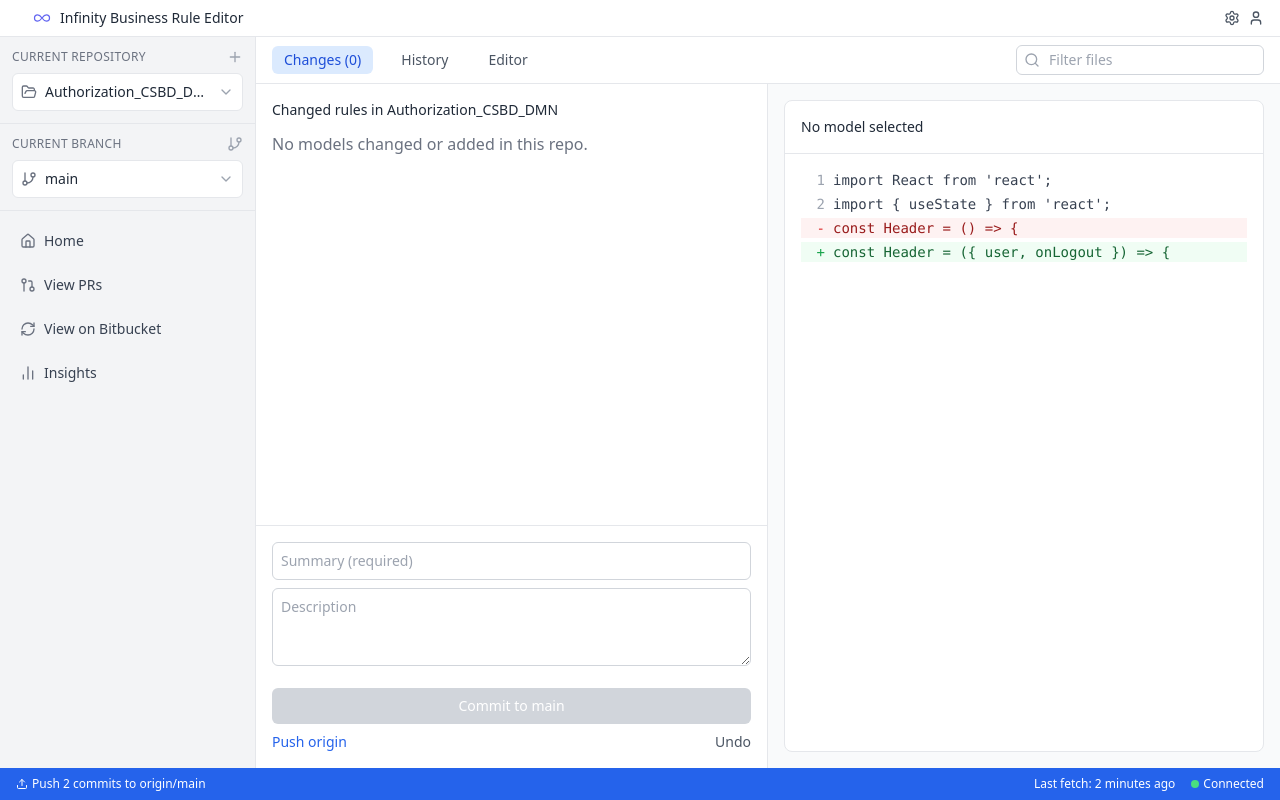
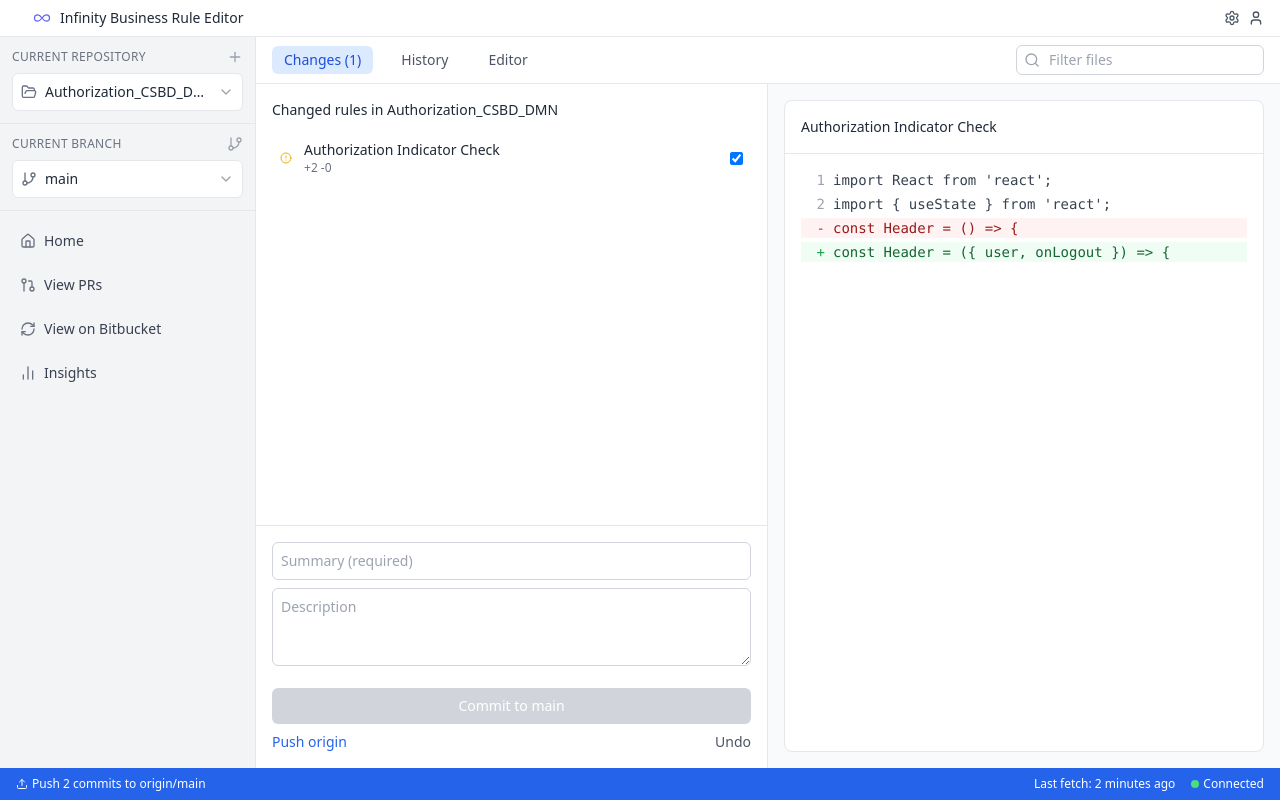
Before and after one commit to tomltran7/Drools, a React (Vite) app in the folder Infinity-React-UI-main/: page / in a window 1280 px wide. Built offline with nearby package versions, Linux system fonts and the light colour scheme.

Commit message:
restore point

```diff
--- a/Infinity-React-UI-main/src/components/InfinityReactUI.jsx
+++ b/Infinity-React-UI-main/src/components/InfinityReactUI.jsx
@@ -367,16 +367,7 @@ const DecisionTableIDE = ({ title: initialTitle, columns: initialColumns, rows:
     }
 
     const merged = [...pos, ...neg];
-    const persisted = merged.map(tc => ({ ...tc, result: null, status: null }));
-    setTestCases(persisted);
-    // Persist generated suite to parent model so it survives reloads
-    if (typeof setTable === 'function') {
-      try {
-        setTable({ columns, rows, testCases: persisted });
-      } catch (e) {
-        console.warn('Failed to persist generated test suite to parent model', e);
-      }
-    }
+    setTestCases(merged.map(tc => ({ ...tc, result: null, status: null })));
   };
 
   // Update test case
@@ -988,6 +979,7 @@ const InfinityReactUI = () => {
     const [confirmOpen, setConfirmOpen] = useState(false);
     const [buildErrors, setBuildErrors] = useState(null);
   // Decision Table editor mapped state
+  const [showDTEditor, setShowDTEditor] = useState(false);
   const [dtColumns, setDtColumns] = useState([]);
   const [dtRows, setDtRows] = useState([]);
 
@@ -1000,10 +992,7 @@ const InfinityReactUI = () => {
       setConfirmOpen(false);
       setSaving(true);
       try {
-  // include testCases from the selected in-memory model (if any)
-  const currentModel = modelsForRepo[activeModelIdx];
-  const modelTestCases = currentModel ? currentModel.testCases : undefined;
-  const res = await droolsApi.updateDecisionTable(modelId, selectedDecision, decisionXml, modelTestCases);
+  const res = await droolsApi.updateDecisionTable(modelId, selectedDecision, decisionXml);
         setMessage({ type: 'success', text: 'Saved successfully' });
         // If KIE build reported errors, surface them
         if (res && res.build_failed) {
@@ -1105,19 +1094,13 @@ const InfinityReactUI = () => {
             <button className="px-3 py-1 bg-indigo-600 text-white rounded text-sm" onClick={() => setShowDTEditor(s => !s)}>
               {showDTEditor ? 'Hide Table Editor' : 'Open Table Editor'}
             </button>
-                {showDTEditor && (
+            {showDTEditor && (
               <div className="mt-4">
                 <DecisionTableIDE
                   title={selectedDecision || 'Decision Table'}
                   columns={dtColumns}
                   rows={dtRows}
-                  testCases={modelsForRepo[activeModelIdx]?.testCases}
-                  setTable={({ columns, rows, testCases }) => {
-                    setDtColumns(columns);
-                    setDtRows(rows);
-                    // persist into parent model state
-                    updateModel(activeModelIdx, { columns, rows, testCases: typeof testCases !== 'undefined' ? testCases : modelsForRepo[activeModelIdx]?.testCases });
-                  }}
+                  setTable={({ columns, rows }) => { setDtColumns(columns); setDtRows(rows); }}
                 />
               </div>
             )}
@@ -1236,7 +1219,186 @@ const InfinityReactUI = () => {
   const [editorMode, setEditorMode] = useState('table');
   const [ruleEditorOpen, setRuleEditorOpen] = useState(false);
   // Models (Decision Tables) with repo property
-  const [models, setModels] = useState([]);
+  const [models, setModels] = useState([
+    {
+      id: 1,
+      title: 'Authorization Indicator Check',
+      repo: 'Authorization_CSBD_DMN',
+      columns: [
+        { name: 'Authorization Indicator', type: 'String', condition: 'Equals' },
+        { name: 'UM Core Edit', type: 'Boolean', condition: 'Equals' },
+        { name: 'Result', type: 'String', condition: 'Equals' }
+      ],
+      rows: [
+        ['Y', 'TRUE', 'Proceed to Claim Level Bypass Check'],
+        ['-', '-', 'No action specified'],
+      ],
+      testCases: [
+        {
+          inputs: ['Y', 'TRUE'],
+          expected: 'Proceed to Claim Level Bypass Check',
+          description: 'Should proceed to Claim Level Bypass Check when Authorization Indicator is Y and UM Core Edit is TRUE'
+        },
+        {
+          inputs: ['-', '-'],
+          expected: 'No action specified',
+          description: 'Should return No action specified when Authorization Indicator and UM Core Edit are not set'
+        },
+        {
+          inputs: ['N', 'FALSE'],
+          expected: 'No action specified',
+          description: 'Should return No action specified when Authorization Indicator is N and UM Core Edit is FALSE'
+        }
+      ],
+      changeLog: [
+        {
+          timestamp: '2025-09-28T10:00:00Z',
+          title: 'Initial creation of Authorization Indicator Check',
+          columns: [
+            { name: 'Authorization Indicator', type: 'String', condition: 'Equals' },
+            { name: 'UM Core Edit', type: 'Boolean', condition: 'Equals' },
+            { name: 'Result', type: 'String', condition: 'Equals' }
+          ],
+          rows: [
+            ['Y', 'TRUE', 'Proceed to Claim Level Bypass Check'],
+            ['-', '-', 'No action specified'],
+          ],
+          testCases: []
+        },
+        {
+          timestamp: '2025-09-29T09:00:00Z',
+          title: 'Added functional test cases',
+          columns: [
+            { name: 'Authorization Indicator', type: 'String', condition: 'Equals' },
+            { name: 'UM Core Edit', type: 'Boolean', condition: 'Equals' },
+            { name: 'Result', type: 'String', condition: 'Equals' }
+          ],
+          rows: [
+            ['Y', 'TRUE', 'Proceed to Claim Level Bypass Check'],
+            ['-', '-', 'No action specified'],
+          ],
+          testCases: [
+            {
+              inputs: ['Y', 'TRUE'],
+              expected: 'Proceed to Claim Level Bypass Check',
+              description: 'Should proceed to Claim Level Bypass Check when Authorization Indicator is Y and UM Core Edit is TRUE'
+            },
+            {
+              inputs: ['-', '-'],
+              expected: 'No action specified',
+              description: 'Should return No action specified when Authorization Indicator and UM Core Edit are not set'
+            },
+            {
+              inputs: ['N', 'FALSE'],
+              expected: 'No action specified',
+              description: 'Should return No action specified when Authorization Indicator is N and UM Core Edit is FALSE'
+            }
+          ]
+        }
+      ],
+    },
+    {
+      id: 2,
+      title: 'Claim Level Bypass Check',
+      repo: 'Authorization_CSBD_DMN',
+      columns: [
+        { name: 'Authorization Indicator Check.Result', type: 'String', condition: 'Equals' },
+        { name: 'List Contains ("Hospital based Phys")', type: 'Boolean', condition: 'Equals' },
+        { name: 'Result', type: 'String', condition: 'Equals' }
+      ],
+      rows: [
+        ['Proceed to Claim Level Bypass Check', 'TRUE', 'Bypass UM due to Hospital based physician and apply member benefits'],
+        ['Proceed to Claim Level Bypass Check', 'FALSE', 'Proceed to Line Level Bypass Check'],
+        ['-', '-', 'No Rule Matched']
+      ],
+      testCases: [
+        {
+          inputs: ['Proceed to Claim Level Bypass Check', 'TRUE'],
+          expected: 'Bypass UM due to Hospital based physician and apply member benefits',
+          description: 'Should bypass UM for hospital-based physician when condition is TRUE.'
+        },
+        {
+          inputs: ['Proceed to Claim Level Bypass Check', 'FALSE'],
+          expected: 'Proceed to Line Level Bypass Check',
+          description: 'Should proceed to line level bypass check when condition is FALSE.'
+        },
+        {
+          inputs: ['-', '-'],
+          expected: 'No Rule Matched',
+          description: 'Should return No Rule Matched for default case.'
+        }
+      ],
+      changeLog: []
+    },
+    {
+      id: 3,
+      title: 'Line Level Bypass Check',
+      repo: 'Authorization_CSBD_DMN',
+      columns: [
+        { name: 'Claim Level Bypass Check.Result', type: 'String', condition: 'Equals' },
+        { name: '(list contains(Claim Level Bypass Check.Data.Line.modifierCode , "26")) and not (list contains(Claim Level Bypass Check.Data.Line.modifierCode , "TC")', type: 'Boolean', condition: 'Equals' },
+        { name: '(list contains(Claim Level Bypass Check.Data.Line.businessLabel, lower case("Prior Auth Pass"))) and (Claim Level Bypass Check.Data.Line.preAuthorizationPassIndicator = "Y")', type: 'Boolean', condition: 'Equals' },
+        { name: '(list contains(Claim Level Bypass Check.Data.Line.businessLabel, lower case("Possible Prior Auth Pass"))) and not(list contains(Claim Level Bypass Check.Data.Line.businessLabel, lower case("UM denied case")))  and  (Claim Level Bypass Check.Data.Line.preAuthorizationPassIndicator = "Y")', type: 'Boolean', condition: 'Equals' },
+        { name: 'Result', type: 'String', condition: 'Equals' }
+      ],
+      rows: [
+        ['Proceed to Claim Level Bypass Check', 'TRUE', '-','-','Bypass UM, per modifier 26 and apply member benefits'],
+        ['Proceed to Claim Level Bypass Check', '-', 'TRUE','-','Bypass UM, per prior auth pass program and apply member benefits'],
+        ['Proceed to Claim Level Bypass Check', '-', '-','TRUE','Bypass UM, per prior auth pass program and apply member benefits'],
+        ['Proceed to Claim Level Bypass Check', '-', '-','-','No recommendation from Infinity'],
+        ['-','-','-', '-', 'No Rule Matched']
+      ],
+      testCases: [
+        {
+          inputs: ['Proceed to Claim Level Bypass Check', 'TRUE', '-', '-',],
+          expected: 'Bypass UM, per modifier 26 and apply member benefits',
+          description: 'Should bypass UM for modifier 26 when condition is TRUE.'
+        },
+        {
+          inputs: ['Proceed to Claim Level Bypass Check', '-', 'TRUE', '-',],
+          expected: 'Bypass UM, per prior auth pass program and apply member benefits',
+          description: 'Should bypass UM for prior auth pass program when second condition is TRUE.'
+        },
+        {
+          inputs: ['Proceed to Claim Level Bypass Check', '-', '-', 'TRUE',],
+          expected: 'Bypass UM, per prior auth pass program and apply member benefits',
+          description: 'Should bypass UM for possible prior auth pass program when third condition is TRUE.'
+        },
+        {
+          inputs: ['Proceed to Claim Level Bypass Check', '-', '-', '-',],
+          expected: 'No recommendation from Infinity',
+          description: 'Should return No recommendation from Infinity for unmatched conditions.'
+        },
+        {
+          inputs: ['-', '-', '-', '-',],
+          expected: 'No Rule Matched',
+          description: 'Should return No Rule Matched for default case.'
+        }
+      ],
+      changeLog: []
+    },
+    {
+      id: 4,
+      title: 'Recommendation',
+      repo: 'Authorization_CSBD_DMN',
+      columns: [
+        { name: 'Authorization Indicator Check.Result', type: 'String', condition: 'Equals' },
+        { name: 'Claim Level Bypass Check.Result', type: 'String', condition: 'Equals' },
+        { name: 'Line Level Bypass Check.Result', type: 'String', condition: 'Equals' },
+        { name: 'Message', type: 'String', condition: 'Equals' },
+        { name: 'Decision', type: 'String', condition: 'Equals' },
+      ],
+      rows: [
+        ['No action specified','-','-','No UM required at line level','Bypass'],
+        ['-', 'Bypass UM due to Hospital based physician and apply member benefits', '-','Bypass UM due to Hospital based physician and apply member benefits','ClaimLevelBypass'],
+        ['-', '-','Bypass UM, per modifier 26 and apply member benefits','Bypass UM, per modifier 26 and apply member benefits','Bypass'],
+        ['-','-','Bypass UM, per prior auth pass program and apply member benefits','Bypass UM, per prior auth pass program and apply member benefits','Bypass'],
+        ['-','-','-', 'No recommendation from Infinity','Manual']
+      ],
+      testCases: [],
+      changeLog: []
+    }
+  ]);
   // Change log for each model
   const [activeModelIdx, setActiveModelIdx] = useState(0);
   // Only show models for selected repo in editor
```
Also changed, not shown: 3 other files (tests, documents, lock files or other folders).
